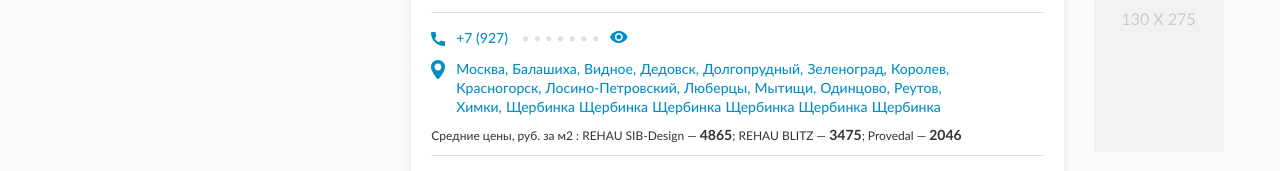
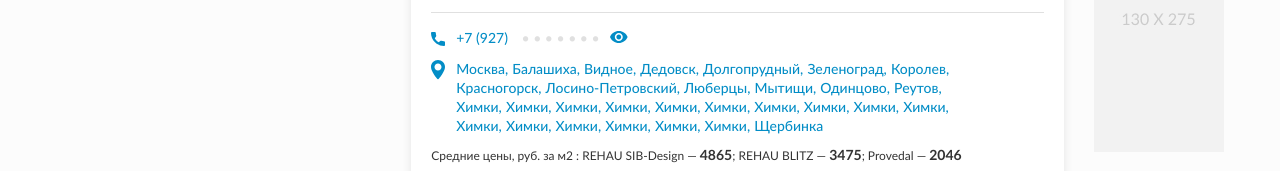
Before and after one commit to denis-snitko/okna, a website: page #src/index.html in a window 1280 px wide. Shown: the part 718-889 px from the top of the page. Drawn offline with nearby package versions, Linux system fonts and the light colour scheme; files that its build step writes are made by us from their sources; files whose address does not match are found by name; a web font is replaced by a local one.

Commit message:
Правки Функционала

```diff
--- a/#src/js/main.js
+++ b/#src/js/main.js
@@ -61,7 +61,8 @@
 
     $($bodyLinks).each(function () {
 
-        if ($(this).children('a').length > 18) {
+        if ($(this).height() >= 56) {
+            $(this).attr('style', 'max-height: 56px');
             $(this).next($showMore).show();
         }
 
--- a/#src/modules/main-item/_main-item.html
+++ b/#src/modules/main-item/_main-item.html
@@ -121,17 +121,23 @@
             <a href="#">Одинцово,</a>
             <a href="#">Реутов,</a>
             <a href="#">Химки,</a>
+            <a href="#">Химки,</a>
+            <a href="#">Химки,</a>
+            <a href="#">Химки,</a>
+            <a href="#">Химки,</a>
+            <a href="#">Химки,</a>
+            <a href="#">Химки,</a>
+            <a href="#">Химки,</a>
+            <a href="#">Химки,</a>
+            <a href="#">Химки,</a>
+            <a href="#">Химки,</a>
+            <a href="#">Химки,</a>
+            <a href="#">Химки,</a>
+            <a href="#">Химки,</a>
+            <a href="#">Химки,</a>
+            <a href="#">Химки,</a>
             <a href="#">Щербинка</a>
-            <a href="#">Щербинка</a>
-            <a href="#">Щербинка</a>
-            <a href="#">Щербинка</a>
-            <a href="#">Щербинка</a>
-            <a href="#">Щербинка</a>
-            <a href="#">Щербинка</a>
-            <a href="#">Щербинка</a>
-            <a href="#">Щербинка</a>
-            <a href="#">Щербинка</a>
-            </div>
+        </div>
         <button class="main-item__show-more">Показать еще ...</button>
         <p>Средние цены, руб. за м2 : REHAU SIB-Design — <span>4865</span>; REHAU BLITZ — <span>3475</span>; Provedal —
             <span>2046</span></p>
@@ -526,6 +532,7 @@
         </span>
         <a class="no-answer" href="#">Не дозвониться?</a>
         <div class="main-item__body-links">
+            <a href="#">Моа,</a>
             <a href="#">Москва,</a>
             <a href="#">Балашиха,</a>
             <a href="#">Видное,</a>
--- a/#src/modules/main-item/_main-item.scss
+++ b/#src/modules/main-item/_main-item.scss
@@ -188,7 +188,7 @@
     &__body-links {
         position: relative;
         max-width: 540px;
-        max-height: 56px;
+        // max-height: 56px;
 
         margin: 12px 0;
         padding-left: 25px;
--- a/docs/js/main.js
+++ b/docs/js/main.js
@@ -61,7 +61,8 @@
 
     $($bodyLinks).each(function () {
 
-        if ($(this).children('a').length > 18) {
+        if ($(this).height() >= 56) {
+            $(this).attr('style', 'max-height: 56px');
             $(this).next($showMore).show();
         }
 
```
Also changed, not shown: docs/index.html (+17 -10 lines), docs/css/main.css.
